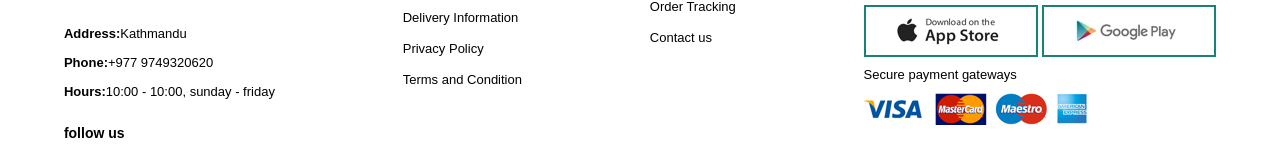
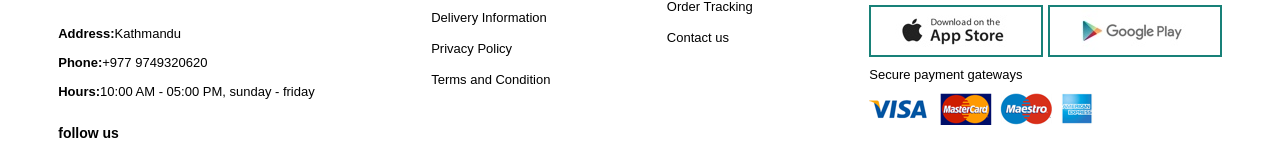
Before and after one commit to rknexus/e-commerce-class, a website built with Vite: page index.html in a window 1280 px wide. Shown: the part 2103-2264 px from the top of the page. Built offline with nearby package versions, Linux system fonts and the light colour scheme.

Commit message:
Final commit

```diff
--- a/index.html
+++ b/index.html
@@ -231,7 +231,7 @@
           <h4>contact</h4>
           <p><strong>Address:</strong>Kathmandu</p>
           <p><strong>Phone:</strong>+977 9749320620</p>
-          <p><strong>Hours:</strong>10:00 - 10:00, sunday - friday</p>
+          <p><strong>Hours:</strong>10:00 AM - 05:00 PM, sunday - friday</p>
 
 
           <div id="follow">
```
Also changed, not shown: style.css (+8 -0 lines).
